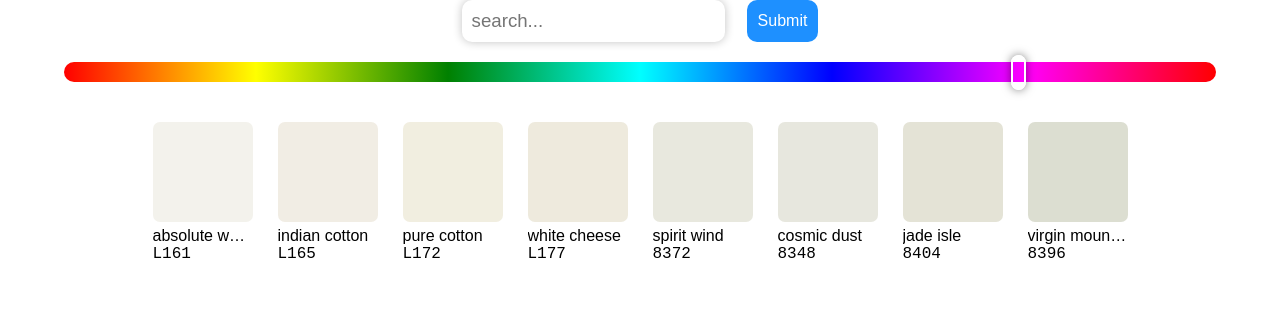
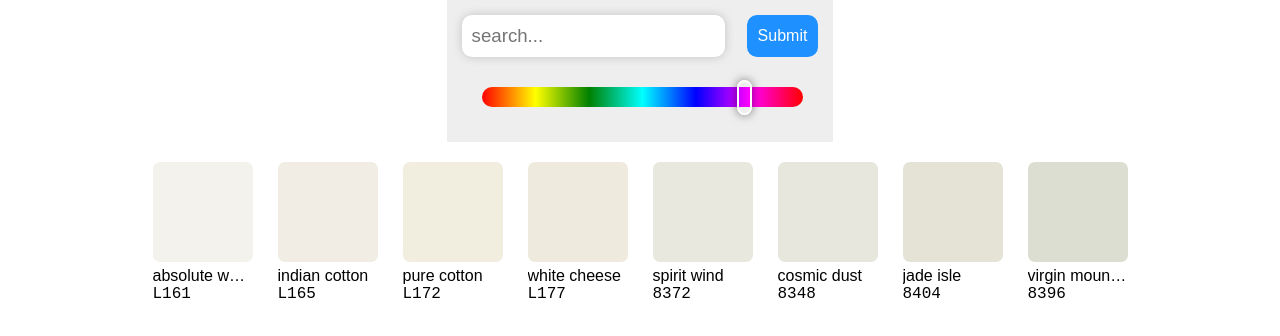
Before and after one commit to kanhapadhan/asianpaint, a plain HTML site: page index.html in a window 1280 px wide. Drawn offline with Linux system fonts and the light colour scheme.

Commit message:
Update index.html

```diff
--- a/index.html
+++ b/index.html
@@ -1,20 +1,18 @@
 <!DOCTYPE html>
 <html lang="en">
+
 <head>
   <meta charset="UTF-8">
   <meta http-equiv="X-UA-Compatible" content="IE=Edge">
   <meta name="viewport" content="width=device-width, initial-scale=1">
 
-  <title>HTML</title>
+  <title>Asian paints colors</title>
 
-  <!-- HTML -->
-
-
-  <!-- Custom Styles -->
   <link rel="stylesheet" href="style.css">
 </head>
 
 <body>
+  <div class="inputArea">
     <form autocomplete="off" action="">
       <div class="autocomplete" style="width:270px;">
         <input type="search" name="search" id="search" placeholder="search..." autofocus required>
@@ -23,6 +21,7 @@
     </form>
 
     <input type="range" name="hue" id="hue" min="0" max="360" value="300" oninput="">
+  </div>
   <div class="results"></div>
 
   <!--
@@ -37,4 +36,5 @@
   <!-- Project -->
   <script type="module" src="main.js"></script>
 </body>
+
 </html>
```
Lines whose indentation alone changed are shown as unchanged.
